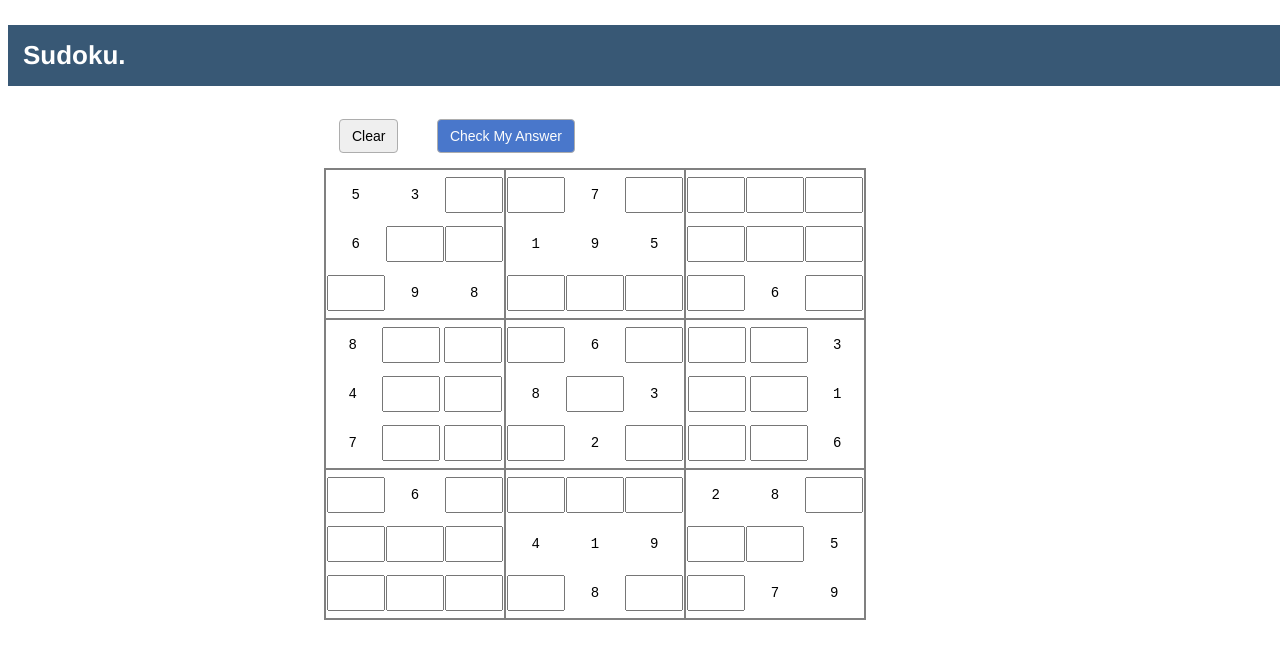
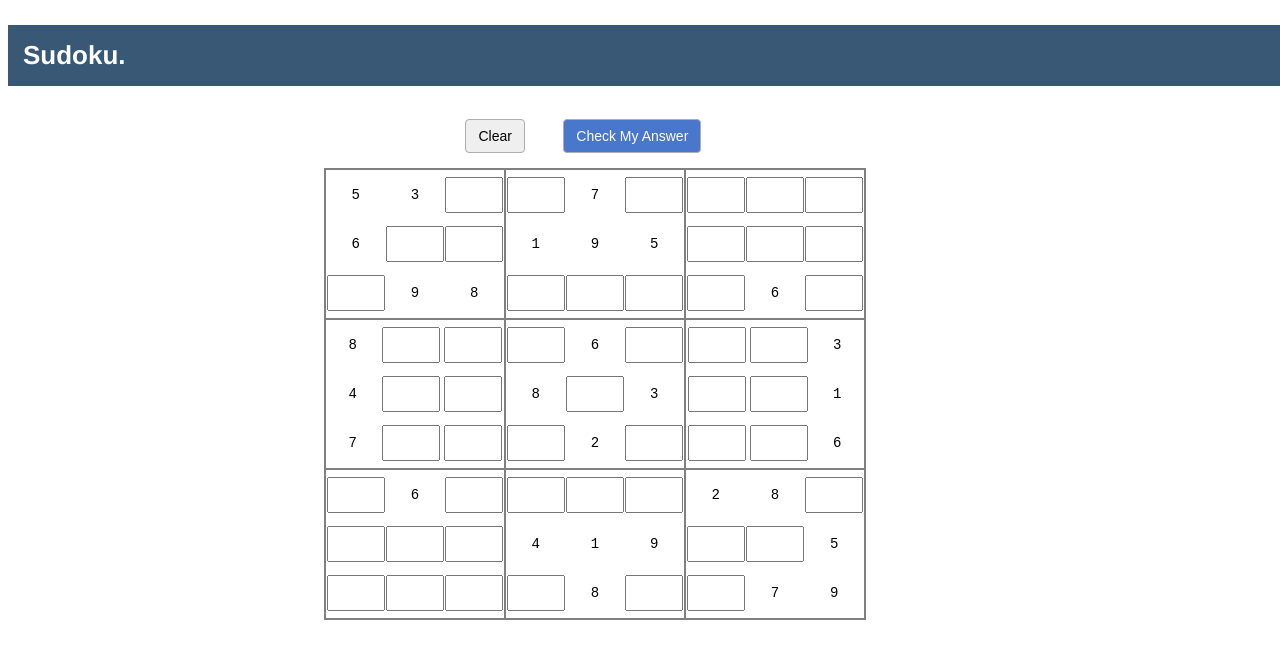
Before and after one commit to Midnight-Coder/Sudoku, a website: page app/index.html in a window 1280 px wide. Shown: the top 658 px of the page. Drawn offline with nearby package versions, Linux system fonts and the light colour scheme.

Commit message:
Centers action and secondary buttons

```diff
--- a/app/style.css
+++ b/app/style.css
@@ -77,6 +77,16 @@ input{
     width: 50%;
     margin: 0 auto;
 }
+.secondary-buttons{
+    width: 80%
+}
+.action-buttons{
+    width: 60%
+}
+.secondary-buttons, .action-buttons{
+    margin: 0 auto;
+}
+
 .secondary-buttons .solve-cell{
     background-color: rgba(203, 109, 109, 0.81);
 }
```
